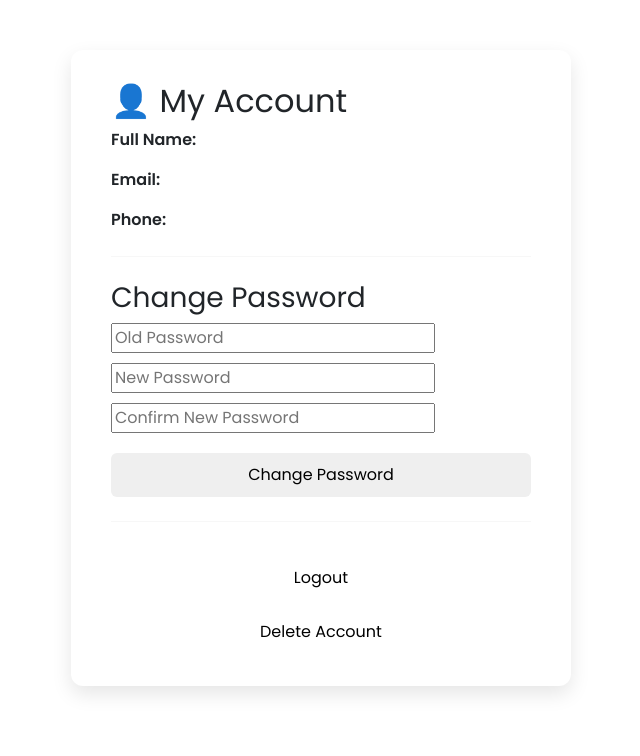
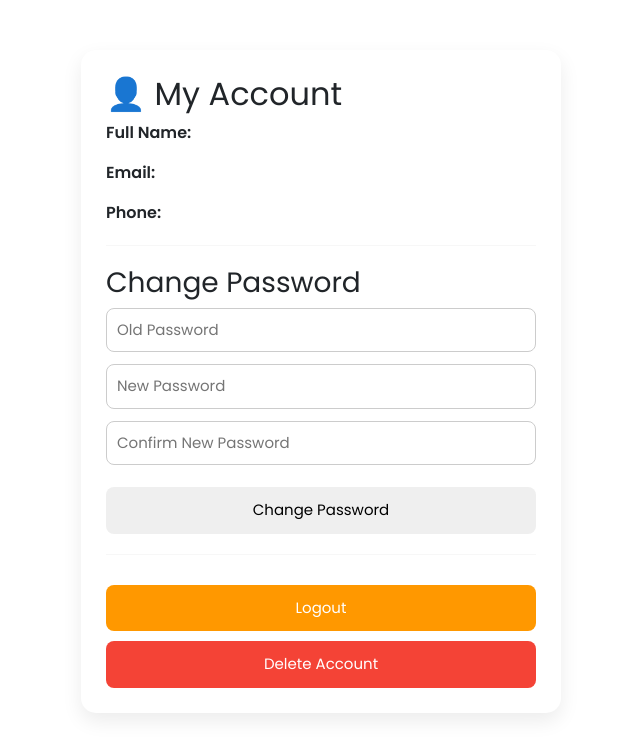
Before and after one commit to DarshanSK04/expense-frontend, an Angular app: page /account in a window 1280 px wide. Shown: the top 756 px of the page, without its empty margins (319-959 px from the left). Built offline with nearby package versions, Linux system fonts and the light colour scheme.

Commit message:
Account changes

```diff
--- a/src/app/account/account.component.css
+++ b/src/app/account/account.component.css
@@ -1,75 +1,126 @@
+/* Account Container */
 .account-container {
-  max-width: 500px;
+  max-width: 480px;
   margin: 50px auto;
-  background: #fff;
-  padding: 2rem 2.5rem;
-  border-radius: 12px;
-  box-shadow: 0 8px 20px rgba(0, 0, 0, 0.1);
+  padding: 25px;
+  background: #ffffff;
+  border-radius: 15px;
+  box-shadow: 0 8px 20px rgba(0, 0, 0, 0.08);
   font-family: 'Poppins', sans-serif;
 }
 
+/* Header */
 .account-header {
   display: flex;
   align-items: center;
+  justify-content: center;
   gap: 10px;
-  justify-content: center;
-  margin-bottom: 1.2rem;
+  margin-bottom: 25px;
+  color: #512da8;
+  font-size: 26px;
+  font-weight: 600;
 }
 
-.account-header h2 {
-  color: #512da8;
-  font-weight: 600;
-  margin: 0;
+.account-header i {
+  font-size: 28px;
+  color: #007bff;
 }
 
+/* User info */
 .account-info {
-  margin-top: 1.5rem;
-  margin-bottom: 2rem;
+  margin-bottom: 25px;
   line-height: 1.8;
 }
 
 .account-info p {
   margin: 6px 0;
-  color: #333;
-  font-size: 15px;
+  font-size: 16px;
 }
 
-hr {
-  margin: 1.5rem 0;
-  border: 0;
-  border-top: 1px solid #ddd;
+.account-info strong {
+  color: #222;
 }
 
-/* Input spacing improve */
+/* Divider */
+hr {
+  border: none;
+  border-top: 1px solid #e0e0e0;
+  margin: 20px 0;
+}
+
+/* Section Titles */
+.section-title {
+  font-weight: 600;
+  color: #4a148c;
+  margin-bottom: 15px;
+  font-size: 20px;
+}
+
+/* Inputs */
 input[type="password"] {
-  margin-bottom: 10px;
+  width: 100%;
+  padding: 10px;
+  margin-bottom: 12px;
+  border: 1px solid #ccc;
+  border-radius: 8px;
+  font-size: 15px;
+  transition: 0.3s;
+}
+
+input:focus {
+  border-color: #673ab7;
+  outline: none;
 }
 
 /* Buttons */
 button {
   width: 100%;
-  padding: 10px;
+  padding: 12px;
   border: none;
-  border-radius: 6px;
-  color: rgb(0, 0, 0);
-  font-weight: 500;
+  border-radius: 8px;
+  font-size: 15px;
   cursor: pointer;
   margin-top: 10px;
-  transition: 0.3s ease;
+  font-weight: 500;
+  transition: all 0.3s;
 }
 
-button.change-btn {
+/* Specific button colors */
+.change-btn {
   background-color: #007bff;
+  color: #fff;
 }
 
-button.logout-btn {
-  background-color: white;
+.change-btn:hover {
+  background-color: #0056b3;
 }
 
-button.delete-btn {
-  background-color: #ffffff;
+.logout-btn {
+  background-color: #ff9800;
+  color: white;
 }
 
-button:hover {
-  opacity: 0.9;
+.logout-btn:hover {
+  background-color: #e68900;
 }
+
+.delete-btn {
+  background-color: #f44336;
+  color: white;
+}
+
+.delete-btn:hover {
+  background-color: #d32f2f;
+}
+
+/* Responsive tweaks */
+@media (max-width: 600px) {
+  .account-container {
+    width: 90%;
+    padding: 20px;
+  }
+
+  .account-header {
+    font-size: 22px;
+  }
+}
--- a/src/app/account/account.component.ts
+++ b/src/app/account/account.component.ts
@@ -44,26 +44,27 @@ export class AccountComponent implements OnInit {
       return;
     }
 
-    this.http.post(`${this.baseUrl}/changePassword`,{
+    this.http.put(`${this.baseUrl}/api/user/change-password`, {
       email: this.user.email,
       oldPassword: this.oldPassword,
       newPassword: this.newPassword
-    } )
-  .subscribe({
-    next: (res: any) => {
-      if (res && res.message === 'Password updated successfully ✅') {
-        alert('Password changed successfully!');
-      } else if (res && res.message === 'Old password incorrect ❌') {
-        alert('Old password is incorrect ❌');
-      } else {
-        alert('Unexpected response. Please try again.');
+    }, {
+      headers: { 'Content-Type': 'application/json' }
+    }).subscribe({
+      next: (res: any) => {
+        if (res.message === "Password updated successfully ✅") {
+          alert("✅ Password Changed Successfully!");
+        }
+      },
+      error: (err) => {
+        if (err.error?.message === "Old password incorrect ❌") {
+          alert("❌ Old password is incorrect!");
+        } else {
+          alert("🚨 Server error. Please try again!");
+        }
       }
-    },
-    error: (err) => {
-      console.error(err);
-      alert('Server error. Please try again later!');
-    }
-  });
+    });
+
   }
 
   logout() {
```
